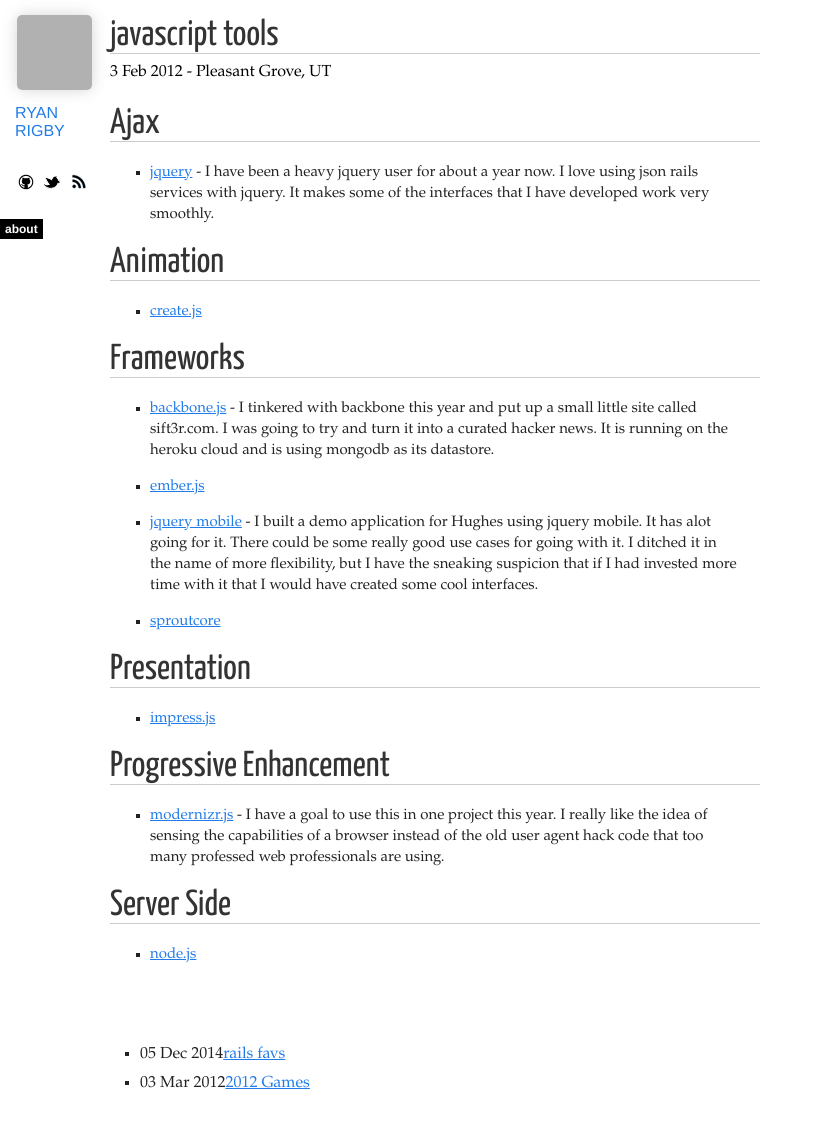
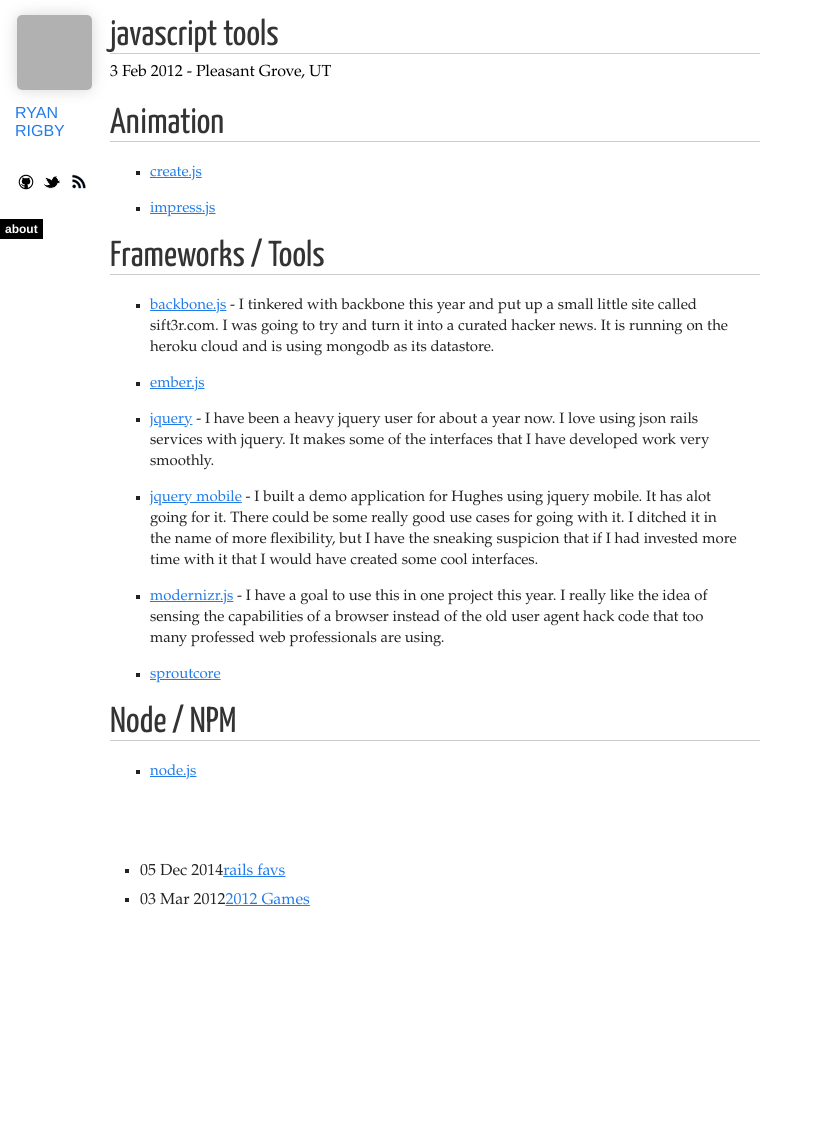
Before and after one commit to rbrigby/frontpage, a Jekyll site: the page built from _posts/2012-03-03-javascript-tools.md, in a window 1280 px wide. Shown: the whole page, without its empty margins (0-823 px from the left). Built offline with Jekyll 4.4.1, drawn with Linux system fonts in a browser that asks for light colours; nearby versions of some CDN libraries; Markdown is read by kramdown in place of the engine named in the settings; after the commit the page ends 960 px from its top, so only the background shows below that; grey boxes are pictures that could not be loaded.

Commit message:
Update 2012-03-03-javascript-tools.md

```diff
--- a/_posts/2012-03-03-javascript-tools.md
+++ b/_posts/2012-03-03-javascript-tools.md
@@ -8,29 +8,22 @@
 
 <p class="meta">3 Feb 2012 - Pleasant Grove, UT</p>
 
-Ajax
-====
-* [jquery](http://jquery.com/) - I have been a heavy jquery user for about a year now.  I love using json rails services with jquery.  It makes some of the interfaces that I have developed work very smoothly.
 
 Animation
 =========
 * [create.js](http://createjs.com/)
+* [impress.js](http://bartaz.github.com/impress.js/#/bored)
 
-Frameworks
+Frameworks / Tools
 ==========
 * [backbone.js](http://documentcloud.github.com/backbone/) - I tinkered with backbone this year and put up a small little site called sift3r.com.  I was going to try and turn it into a curated hacker news.  It is running on the heroku cloud and is using mongodb as its datastore.
 * [ember.js](http://emberjs.com/)
+* [jquery](http://jquery.com/) - I have been a heavy jquery user for about a year now.  I love using json rails services with jquery.  It makes some of the interfaces that I have developed work very smoothly.
 * [jquery mobile](http://jquerymobile.com/) - I built a demo application for Hughes using jquery mobile.  It has alot going for it.  There could be some really good use cases for going with it.  I ditched it in the name of more flexibility, but I have the sneaking suspicion that if I had invested more time with it that I would have created some cool interfaces.
+* [modernizr.js](http://www.modernizr.com/) - I have a goal to use this in one project this year.  I really like the idea of sensing the capabilities of a browser instead of the old user agent hack code that too many professed web professionals are using.
 * [sproutcore](http://sproutcore.com/)
 
-Presentation
-============
-* [impress.js](http://bartaz.github.com/impress.js/#/bored)
 
-Progressive Enhancement
-=======================
-* [modernizr.js](http://www.modernizr.com/) - I have a goal to use this in one project this year.  I really like the idea of sensing the capabilities of a browser instead of the old user agent hack code that too many professed web professionals are using.
-
-Server Side
+Node / NPM
 ===========
 * [node.js](http://nodejs.org/)
```
